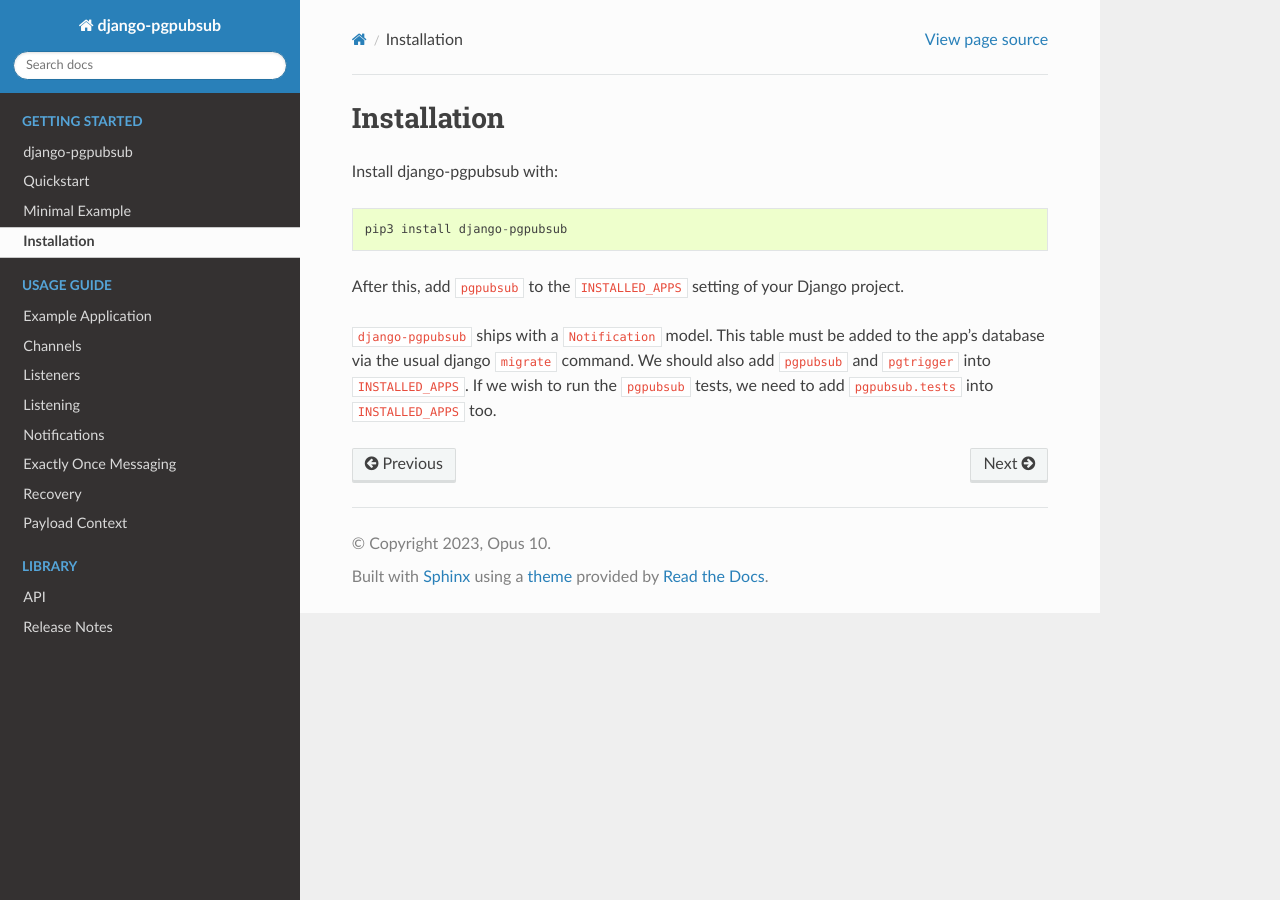
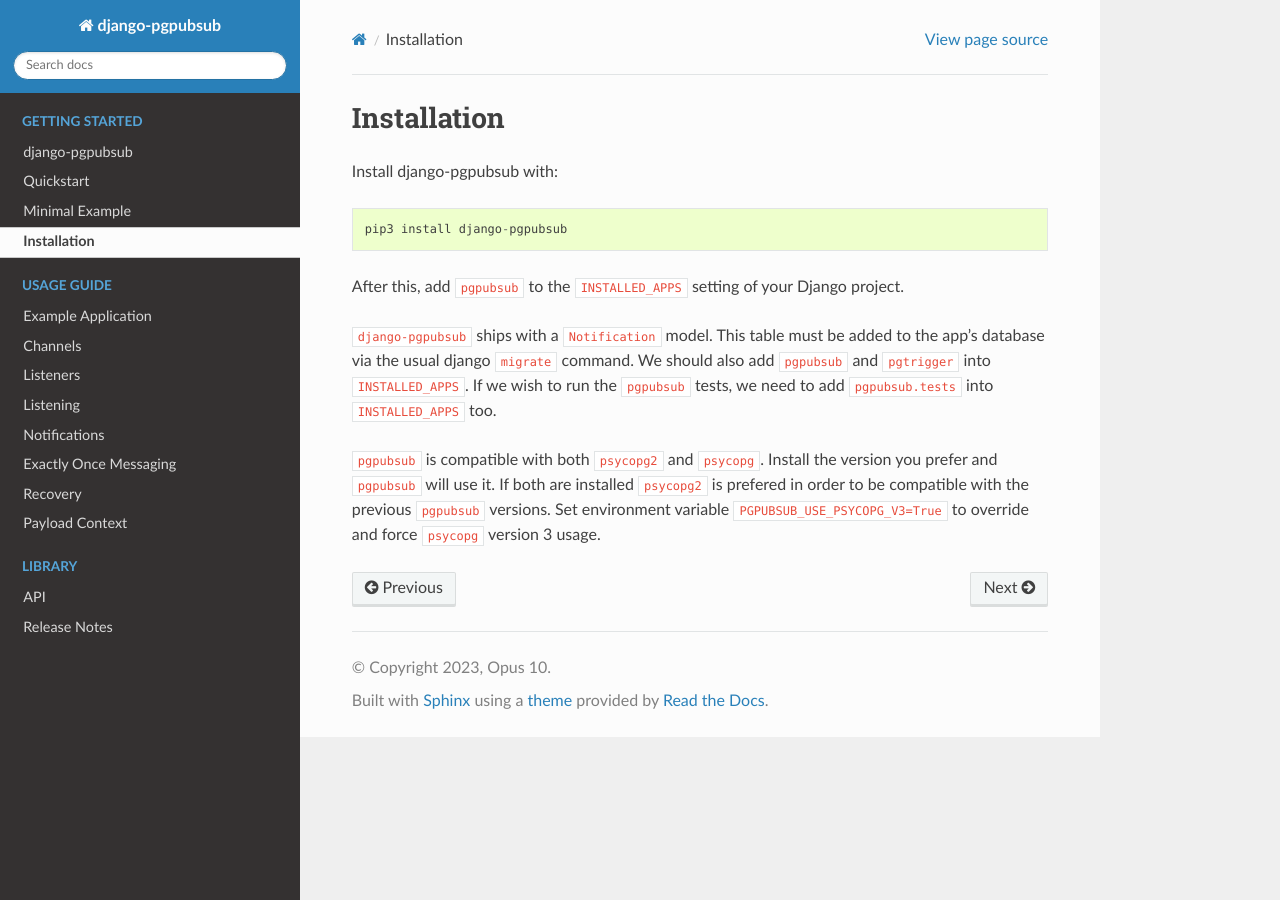
Before and after one commit to PaulGilmartin/django-pgpubsub, a Sphinx documentation site: the page built from docs/installation.rst, in a window 1280 px wide. Built offline with Sphinx 7.4.7 and the Read the Docs theme 2.0.0, drawn with Linux system fonts in a browser that asks for light colours.

Commit message:
adds option to select psycopg version

```diff
--- a/docs/installation.rst
+++ b/docs/installation.rst
@@ -13,3 +13,10 @@
 We should also add ``pgpubsub`` and ``pgtrigger`` into ``INSTALLED_APPS``.
 If we wish to run the ``pgpubsub`` tests, we need to add
 ``pgpubsub.tests`` into ``INSTALLED_APPS`` too.
+
+``pgpubsub`` is compatible with both ``psycopg2`` and ``psycopg``. Install the
+version you prefer and ``pgpubsub`` will use it. If both are installed
+``psycopg2`` is prefered in order to be compatible with the previous
+``pgpubsub`` versions. Set environment variable
+``PGPUBSUB_USE_PSYCOPG_V3=True`` to override and force ``psycopg`` version 3
+usage.
```
Also changed, not shown: 1 other file.
